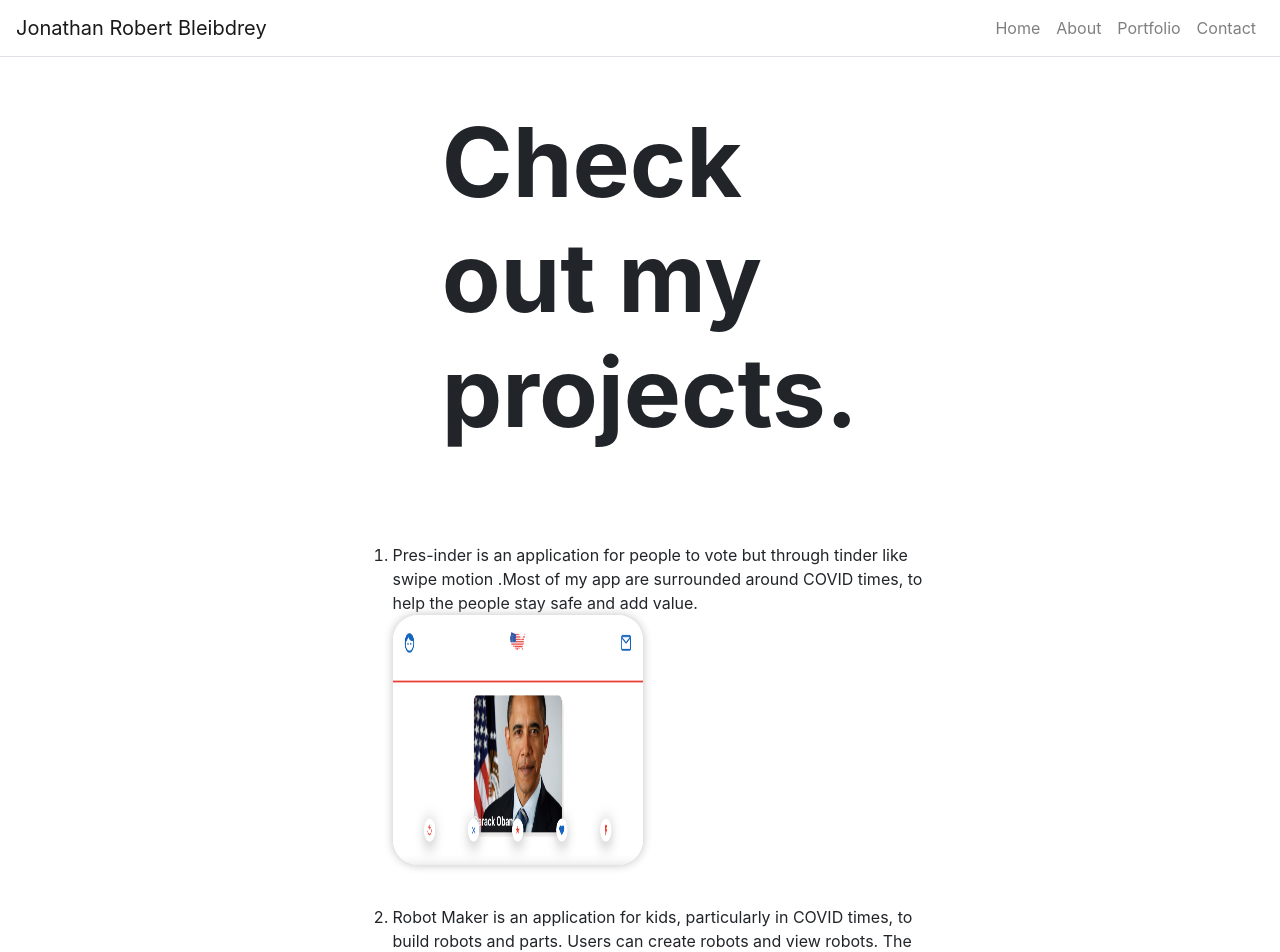
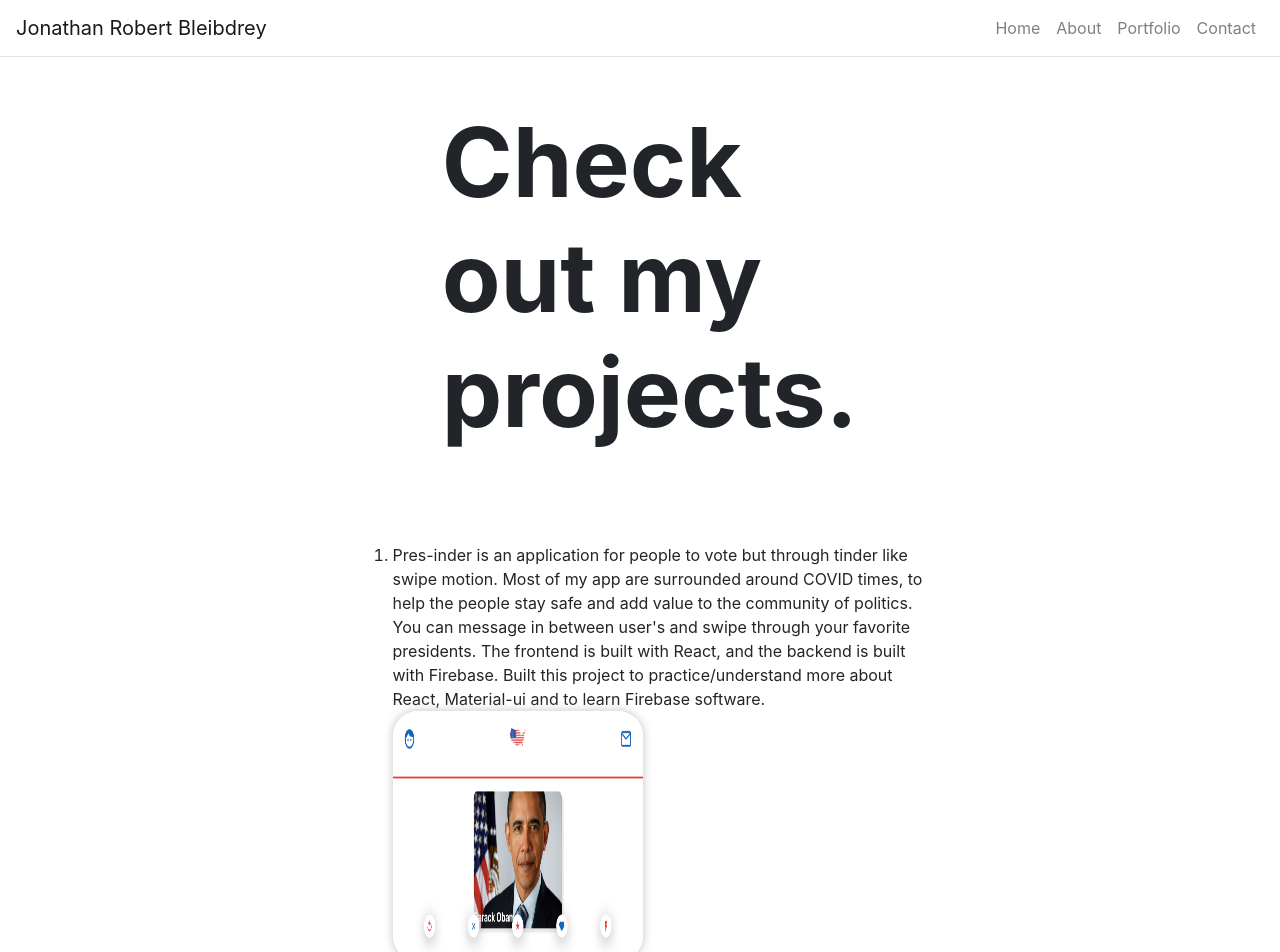
Before and after one commit to jonbleibdrey/personal_site, a React (Create React App) app: page /portfolio in a window 1280 px wide. Shown: the top 952 px of the page. Built offline with nearby package versions, Linux system fonts and the light colour scheme.

Commit message:
added more text

```diff
--- a/src/pages/PortfolioPage.js
+++ b/src/pages/PortfolioPage.js
@@ -20,8 +20,10 @@ const PortfolioPage = (props) => {
                 <ol>
                 <li>
                 <p>
-                Pres-inder is an application for people to vote but through tinder like swipe motion .Most of my app are surrounded around COVID times, to help the people stay safe and add value.
-
+                Pres-inder is an application for people to vote but through tinder like swipe motion. Most of my app are surrounded around COVID times, to help the people stay safe and add value to the community of politics.
+                You can message in between user's and swipe through your favorite presidents.
+                The frontend is built with React, and the backend is built with Firebase.
+                Built this project to practice/understand more about React, Material-ui and to learn Firebase software.
                 <br/>
                 <a href="https://tinder-clone-9d53e.web.app/"> <img className="g-card-image"  src={President} alt='tinder clone app'/> </a>
                 </p>
```
